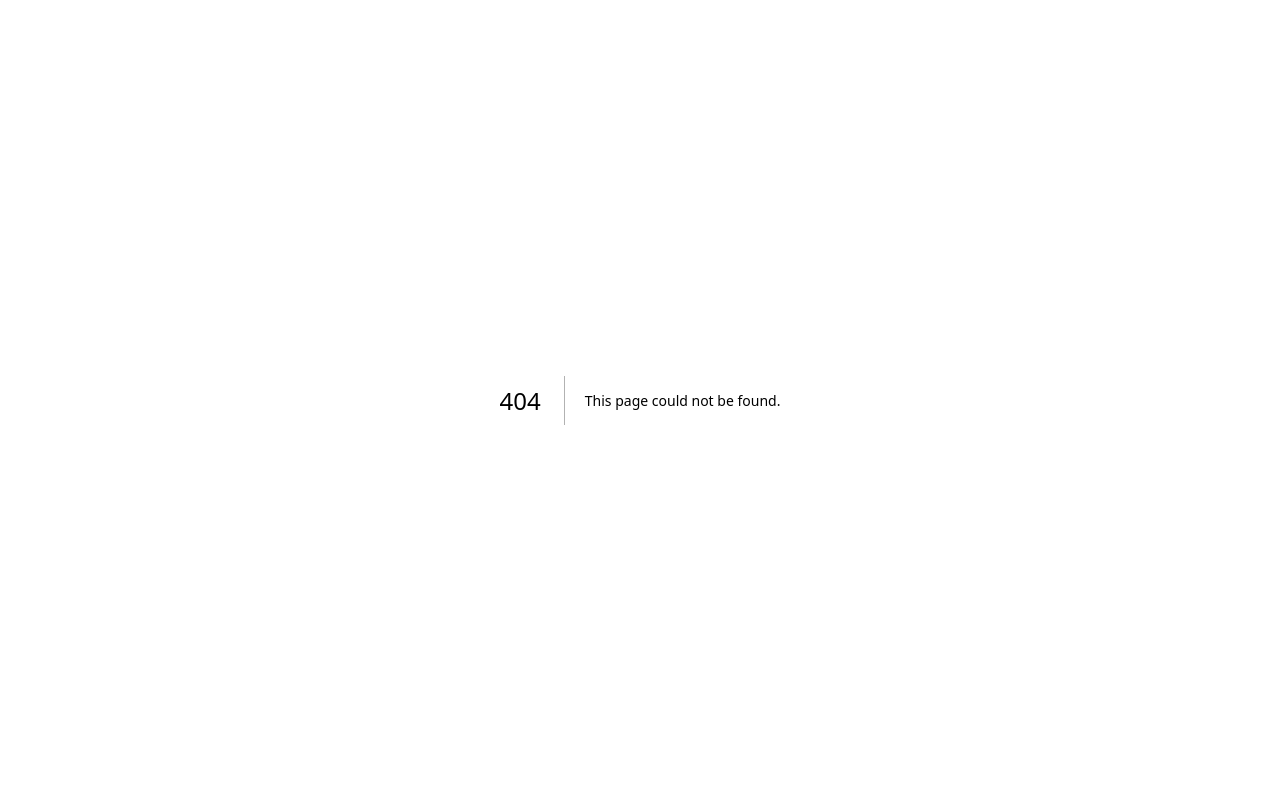
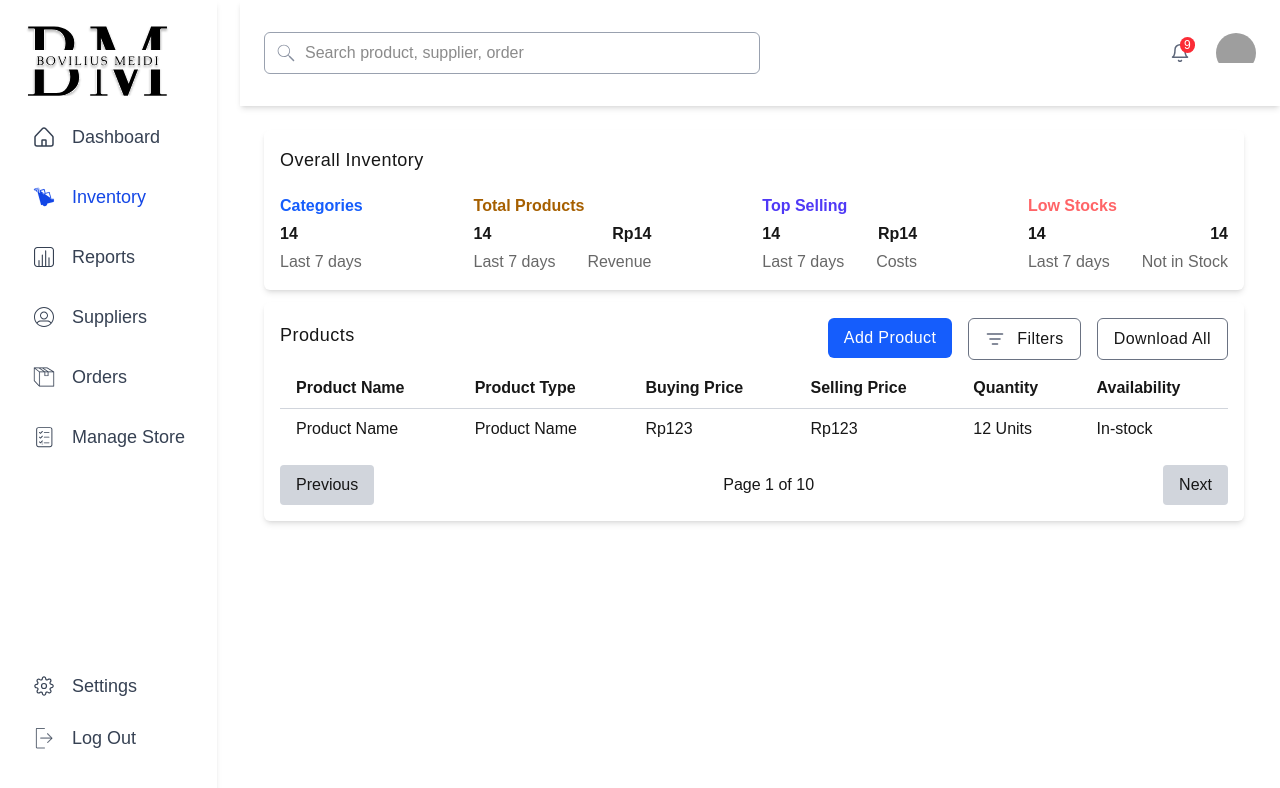
Before and after one commit to BoviliusMeidi/inventory-management, a Next.js app: page /inventory in a window 1280 px wide. Before the commit this address had no page. Shown: the top 788 px of the page. Built offline with nearby package versions, Linux system fonts and the light colour scheme; grey boxes are pictures that could not be loaded.

Commit message:
feat(page) : inventory

```diff
--- /dev/null
+++ b/src/app/inventory/page.tsx
@@ -0,0 +1,152 @@
+import Layout from "../components/Layout";
+import AddProduct from "../components/AddProduct";
+// const stockStatus = ["In-Stock", "Out of Stock", "Low Stock"];
+
+export default function InventoryPage() {
+  return (
+    <Layout>
+      <div className="flex flex-col gap-3 mr-3">
+        {/* Overall Inventory -- Block 1 */}
+        <div className="bg-white shadow-md p-4 rounded-md">
+          <h1 className="text-lg pb-2 tracking-wide">Overall Inventory</h1>
+          <div className="flex flex-row justify-between gap-3 mt-3 font-semibold">
+            <div className="flex flex-col gap-1">
+              <h3 className="text-blue-600">Categories</h3>
+              <div className="flex flex-row justify-between">
+                <p>14</p>
+              </div>
+              <div className="flex flex-row justify-between gap-8 font-medium opacity-65">
+                <p>Last 7 days</p>
+              </div>
+            </div>
+            <div className="flex flex-col gap-1">
+              <h3 className="text-yellow-700">Total Products</h3>
+              <div className="flex flex-row justify-between">
+                <p>14</p>
+                <p>Rp14</p>
+              </div>
+              <div className="flex flex-row justify-between gap-8 font-medium opacity-65">
+                <p>Last 7 days</p>
+                <p>Revenue</p>
+              </div>
+            </div>
+            <div className="flex flex-col gap-1">
+              <h3 className="text-indigo-600">Top Selling</h3>
+              <div className="flex flex-row justify-between">
+                <p>14</p>
+                <p>Rp14</p>
+              </div>
+              <div className="flex flex-row justify-between gap-8 font-medium opacity-65">
+                <p>Last 7 days</p>
+                <p>Costs</p>
+              </div>
+            </div>
+            <div className="flex flex-col gap-1">
+              <h3 className="text-red-400">Low Stocks</h3>
+              <div className="flex flex-row justify-between">
+                <p>14</p>
+                <p>14</p>
+              </div>
+              <div className="flex flex-row justify-between gap-8 font-medium opacity-65">
+                <p>Last 7 days</p>
+                <p>Not in Stock</p>
+              </div>
+            </div>
+          </div>
+        </div>
+        <div className="bg-white shadow-md p-4 rounded-md">
+          {/* Products -- Block 2 */}
+          <div className="flex flex-row justify-between items-center gap-3">
+            <h1 className="text-lg pb-2 tracking-wide">Products</h1>
+            {/* Button -- Add , Filter, Download */}
+            <div className="flex flex-row gap-4 tracking-wide">
+              <AddProduct />
+              <button className="cursor-pointer rounded-md py-2 px-4 border border-gray-500 flex items-center gap-3 relative group">
+                <svg
+                  width="20"
+                  height="20"
+                  viewBox="0 0 20 20"
+                  fill="none"
+                  xmlns="http://www.w3.org/2000/svg"
+                >
+                  <path
+                    d="M5 10H15M2.5 5H17.5M7.5 15H12.5"
+                    stroke="#5D6679"
+                    strokeWidth="1.67"
+                    strokeLinecap="round"
+                    strokeLinejoin="round"
+                  />
+                </svg>
+                Filters
+                <div className="absolute top-8 -left-6 mt-2 w-40 bg-white border border-gray-300 rounded-md shadow-lg opacity-0 group-hover:opacity-100 group-hover:pointer-events-auto transition-opacity duration-200 pointer-events-none">
+                  <ul className="flex flex-col p-2">
+                    <li className="py-1 px-2 hover:bg-gray-100 cursor-pointer">
+                      Option 1
+                    </li>
+                    <li className="py-1 px-2 hover:bg-gray-100 cursor-pointer">
+                      Option 2
+                    </li>
+                    <li className="py-1 px-2 hover:bg-gray-100 cursor-pointer">
+                      Option 3
+                    </li>
+                    <li className="py-1 px-2 hover:bg-gray-100 cursor-pointer">
+                      Option 4
+                    </li>
+                  </ul>
+                </div>
+              </button>
+              <button className="cursor-pointer rounded-md py-2 px-4 border border-gray-500">
+                Download All
+              </button>
+            </div>
+          </div>
+          {/* Data Products -- Block 3 */}
+          <div className="pt-2">
+            <table className="min-w-full bg-white text-left">
+              {/* Title of Column */}
+              <thead>
+                <tr>
+                  <th className="py-2 px-4">Product Name</th>
+                  <th className="py-2 px-4">Product Type</th>
+                  <th className="py-2 px-4">Buying Price</th>
+                  <th className="py-2 px-4">Selling Price</th>
+                  <th className="py-2 px-4">Quantity</th>
+                  <th className="py-2 px-4">Availability</th>
+                </tr>
+              </thead>
+              {/* Data of Column */}
+              <tbody className="border-t border-gray-300">
+                <tr>
+                  <td className="py-2 px-4">Product Name</td>
+                  <td className="py-2 px-4">Product Name</td>
+                  <td className="py-2 px-4">Rp123</td>
+                  <td className="py-2 px-4">Rp123</td>
+                  <td className="py-2 px-4">12 Units</td>
+                  <td className="py-2 px-4">In-stock</td>
+                </tr>
+              </tbody>
+            </table>
+          </div>
+          <div className="flex flex-row justify-between pt-4">
+            <button
+              //   disabled={currentPage === 1}
+              //   onClick={() => setCurrentPage(currentPage - 1)}
+              className="cursor-pointer px-4 py-2 bg-gray-300 rounded disabled:opacity-50"
+            >
+              Previous
+            </button>
+            {/* <span className="px-4 py-2">Page {currentPage} of {totalPages}</span> */}
+            <span className="px-4 py-2">Page 1 of 10</span>
+            <button
+              //   disabled={currentPage === totalPages}
+              //   onClick={() => setCurrentPage(currentPage + 1)}
+              className="cursor-pointer px-4 py-2 bg-gray-300 rounded disabled:opacity-50"
+            >
+              Next
+            </button>
+          </div>
+        </div>
+      </div>
+    </Layout>
+  );
+}
```
